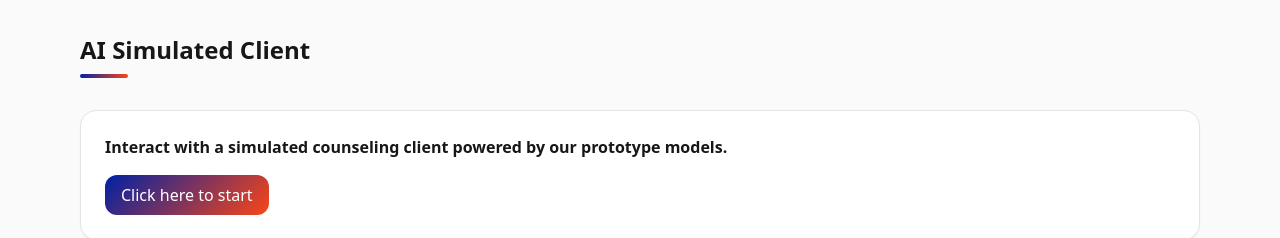
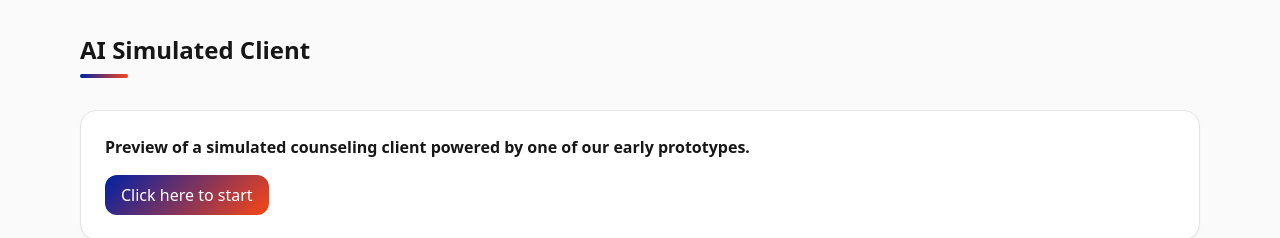
Before and after one commit to trendingpepsi/personalweb, a Next.js app: page / in a window 1280 px wide. Shown: the part 1300-1538 px from the top of the page. Built offline with nearby package versions, Linux system fonts and the light colour scheme.

Commit message:
Update description for simulated counseling client

```diff
--- a/app/page.tsx
+++ b/app/page.tsx
@@ -132,7 +132,7 @@ export default function HomePage() {
           <div className="mt-8 grid sm:grid-cols-1 gap-6">
             <div className="rounded-2xl border border-neutral-200 bg-white p-6 shadow-sm">
               <h3 className="font-semibold">
-                Interact with a simulated counseling client powered by our prototype models.
+                Preview of a simulated counseling client powered by one of our early prototypes.
               </h3>
               <a
                 href="/ai-client"
```
